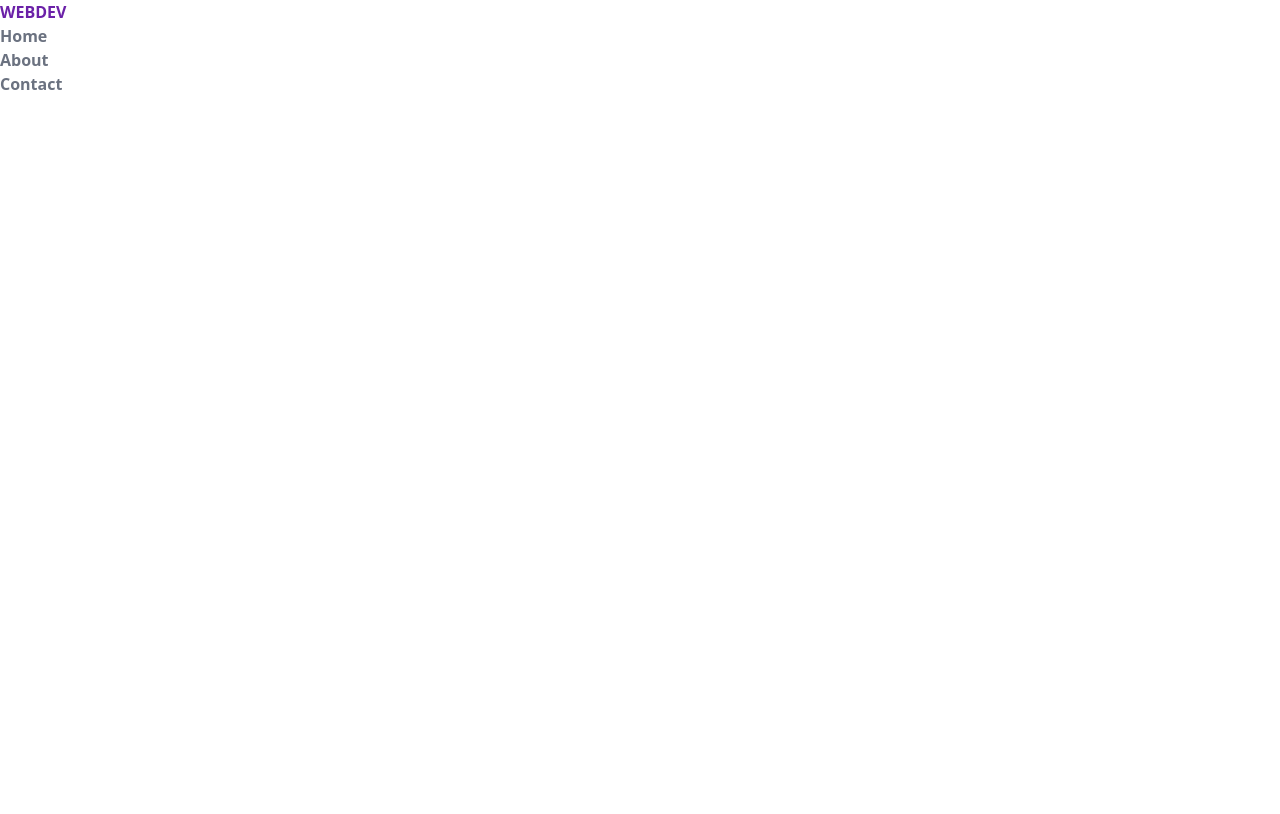
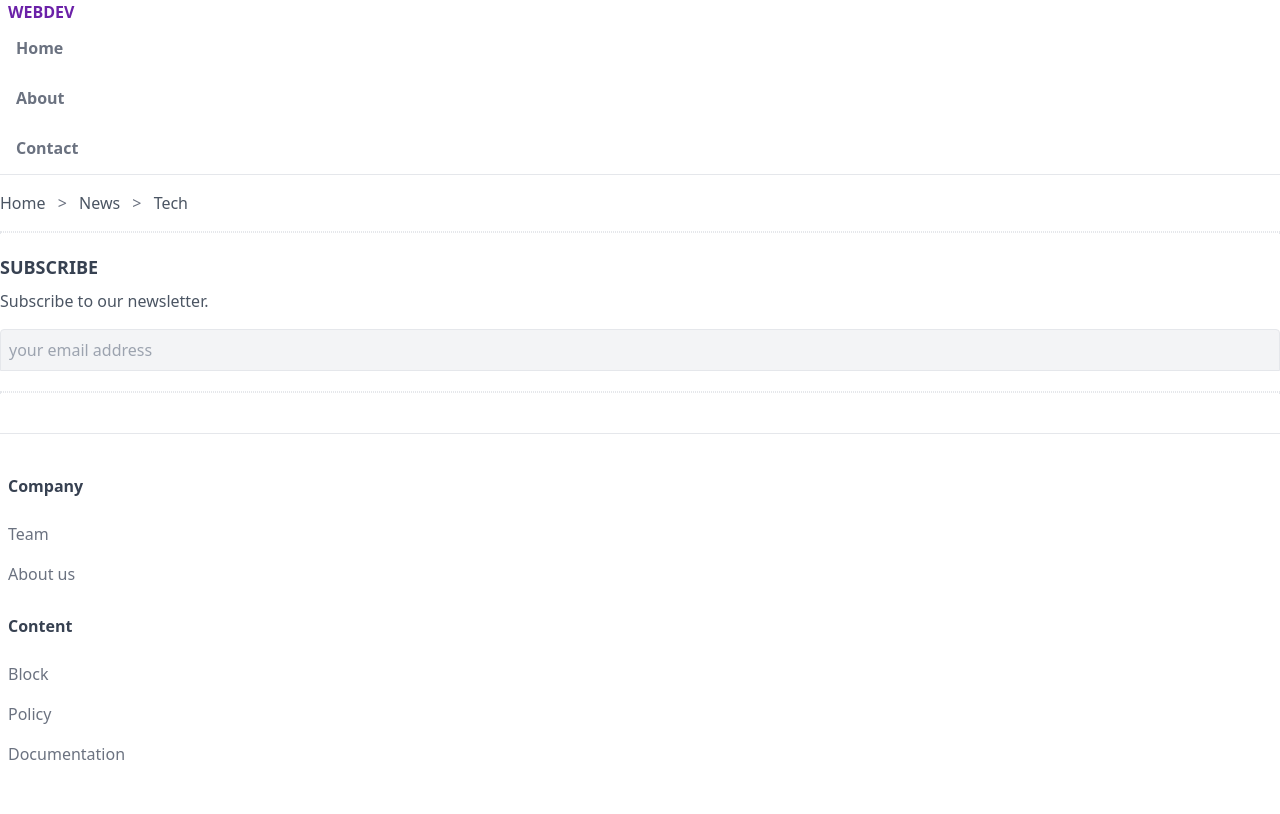
Before and after one commit to supperley/tailwind-css-course, a website: page index.html in a window 1280 px wide. Drawn offline with nearby package versions, Linux system fonts and the light colour scheme; files that its build step writes are made by us from their sources.

Commit message:
add indents & decoration

```diff
--- a/index.html
+++ b/index.html
@@ -8,15 +8,65 @@
     <title>Tailwind CSS</title>
 </head>
 <body>
-    <header>
+    <!-- header -->
+    <header class="px-2 border-b">
         <a class="uppercase font-bold text-purple-800" href="">webDev</a>
         <nav>
             <ul class="text-gray-500 font-semibold">
-                <li><a href="#">Home</a></li>
-                <li><a href="#">About</a></li>
-                <li><a href="#">Contact</a></li>
+                <li><a class="inline-block py-3 px-2 border-b-2 border-transparent hover:text-purple-800 hover:border-purple-800" href="#">Home</a></li>
+                <li><a class="inline-block py-3 px-2 border-b-2 border-transparent hover:text-purple-800 hover:border-purple-800" href="#">About</a></li>
+                <li><a class="inline-block py-3 px-2 border-b-2 border-transparent hover:text-purple-800 hover:border-purple-800" href="#">Contact</a></li>
             </ul>
         </nav>
     </header>
+
+    <main>
+        <!-- breadcrumbs -->
+        <div>
+            <div class="py-4 overflow-y-auto whitespace-nowrap">
+                <a class="text-gray-600 hover:text-gray-900" href="#">Home</a>
+                <span class="mx-2 text-gray-500">&gt;</span>
+                <a class="text-gray-600 hover:text-gray-900" href="#">News</a>
+                <span class="mx-2 text-gray-500">&gt;</span>
+                <a class="text-gray-600 hover:text-gray-900" href="#">Tech</a></div>
+        </div>
+
+        <!-- divider -->
+        <div class="border border-dotted"></div>
+
+        <!-- subscribe -->
+        <div class="my-5">
+            <h5 class="font-bold text-lg uppercase text-gray-700 mb-2">Subscribe</h5>
+            <p class="text-gray-600 mb-4">Subscribe to our newsletter.</p>
+            <input placeholder="your email address" type="email" class="text-gray-700 bg-gray-100 p-2 w-full border rounded-t hover:border-gray-600">
+        </div>
+
+        <!-- divider -->
+        <div class="border border-dotted"></div>
+    </main>
+
+    <!-- footer -->
+    <footer class="border-t mt-10 py-10 px-2">
+        <div class="mb-5">
+            <div>
+                <h6 class="font-semibold text-gray-700 mb-4">Company</h6>
+                <ul>
+                    <li><a class="inline-block text-gray-500 py-2 hover:underline decoration-gray-700 underline-offset-2" href="#">Team</a></li>
+                    <li><a class="inline-block text-gray-500 py-2 hover:underline decoration-gray-700 underline-offset-2" href="#">About us</a></li>
+                </ul>
+            </div>
+        </div>
+
+        <div>
+            <div>
+                <h6 class="font-semibold text-gray-700 mb-4">Content</h6>
+                <ul>
+                    <li><a class="inline-block text-gray-500 py-2 hover:underline decoration-gray-700 underline-offset-2" href="#">Block</a></li>
+                    <li><a class="inline-block text-gray-500 py-2 hover:underline decoration-gray-700 underline-offset-2" href="#">Policy</a></li>
+                    <li><a class="inline-block text-gray-500 py-2 hover:underline decoration-gray-700 underline-offset-2" href="#">Documentation</a></li>
+                </ul>
+            </div>
+        </div>
+    </footer>
 </body>
 </html>
```
